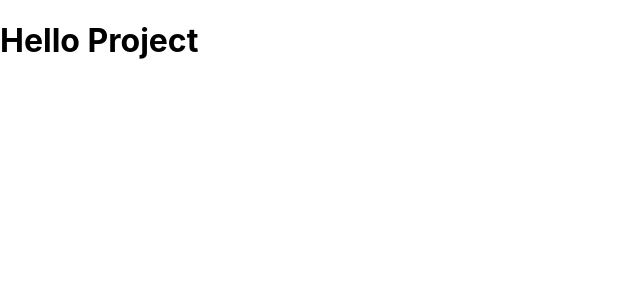
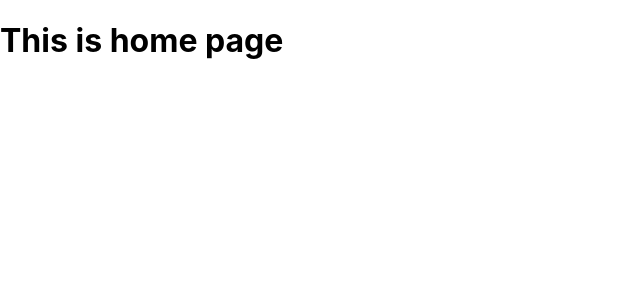
Before and after one commit to Safiul-Azam/life-recovery, a React (Create React App) app: page / in a window 1280 px wide. Shown: the top 300 px of the page, without its empty margins (0-640 px from the left). Built offline with nearby package versions, Linux system fonts and the light colour scheme.

Commit message:
routes setup done

```diff
--- a/src/App.js
+++ b/src/App.js
@@ -1,10 +1,14 @@
 import React from "react";
+import { Route, Routes } from "react-router-dom";
+import Home from "./pages/Home";
 
 const App = () => {
   return (
-    <div>
-      <h1>Hello Project</h1>
-    </div>
+    <main>
+      <Routes>
+        <Route path="/" element={<Home />} />
+      </Routes>
+    </main>
   );
 };
 
--- a/src/index.js
+++ b/src/index.js
@@ -4,6 +4,7 @@
 import { store } from "./app/store";
 import App from "./App";
 import "./index.css";
+import { BrowserRouter } from "react-router-dom";
 
 const container = document.getElementById("root");
 const root = createRoot(container);
@@ -11,7 +12,9 @@
 root.render(
   <React.StrictMode>
     <Provider store={store}>
-      <App />
+      <BrowserRouter>
+        <App />
+      </BrowserRouter>
     </Provider>
   </React.StrictMode>
 );
--- /dev/null
+++ b/src/pages/Home.js
@@ -0,0 +1,11 @@
+import React from "react";
+
+const Home = () => {
+  return (
+    <div>
+      <h1>This is home page</h1>
+    </div>
+  );
+};
+
+export default Home;
```
